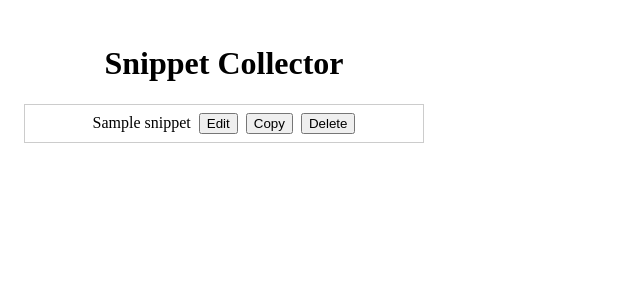
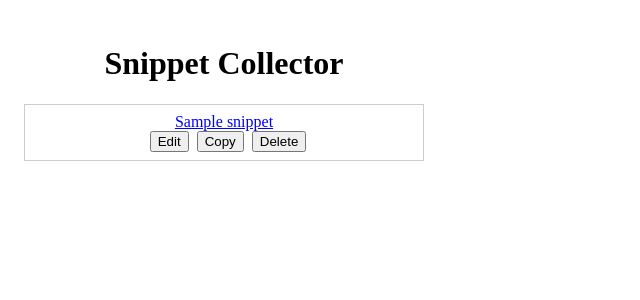
Before and after one commit to chenxilll/chrome-extension, a React app: page / in a window 1280 px wide. Shown: the top 300 px of the page, without its empty margins (0-640 px from the left). Built offline with nearby package versions, Linux system fonts and the light colour scheme.

Commit message:
feat: display tab title, fix goto page

```diff
--- a/src/components/SnippetItem.tsx
+++ b/src/components/SnippetItem.tsx
@@ -3,14 +3,9 @@ import React, { useState } from 'react';
 export interface Snippet {
   id: number;
   text: string;
+  url: string;
   tabId: number; // Assuming tabId is part of your Snippet model now
 }
-
-// Utility function to check if text is a URL
-const isUrl = (text: string) => {
-  return text.startsWith('http://') || text.startsWith('https://');
-};
-
 
 export interface SnippetItemProps {
   snippet: Snippet;
@@ -22,14 +17,13 @@ export const SnippetItem: React.FC<SnippetItemProps> = ({ snippet, onEdit, onDel
   const [isEditing, setIsEditing] = useState(false);
   const [editedSnippet, setEditedSnippet] = useState(snippet.text);
 
+  const [title, timestamp] = snippet.text.split('\n');
+
   const handleUrlClick = () => {
-    // Send a message to the background script to navigate to the tab
-    if (isUrl(snippet.text)) {
     chrome.runtime.sendMessage({
       action: 'navigateToTab',
       tabId: snippet.tabId,
     });
-    }
   };
 
   return (
@@ -41,13 +35,10 @@ export const SnippetItem: React.FC<SnippetItemProps> = ({ snippet, onEdit, onDel
         </div>
       ) : (
         <div>
-          {isUrl(snippet.text) ? (
           <span onClick={handleUrlClick} style={{ textDecoration: 'underline', color: 'blue', cursor: 'pointer' }}>
-              {snippet.text}
+            {title}
           </span>
-          ) : (
-            <span>{snippet.text}</span>
-          )}
+          <div>{timestamp}</div>
           <button onClick={() => setIsEditing(true)}>Edit</button>
           <button onClick={() => navigator.clipboard.writeText(snippet.text)}>Copy</button>
           <button onClick={() => onDelete(snippet.tabId)}>Delete</button>
```
Also changed, not shown: public/background.js (+8 -6 lines). Lines whose indentation alone changed are shown as unchanged.
